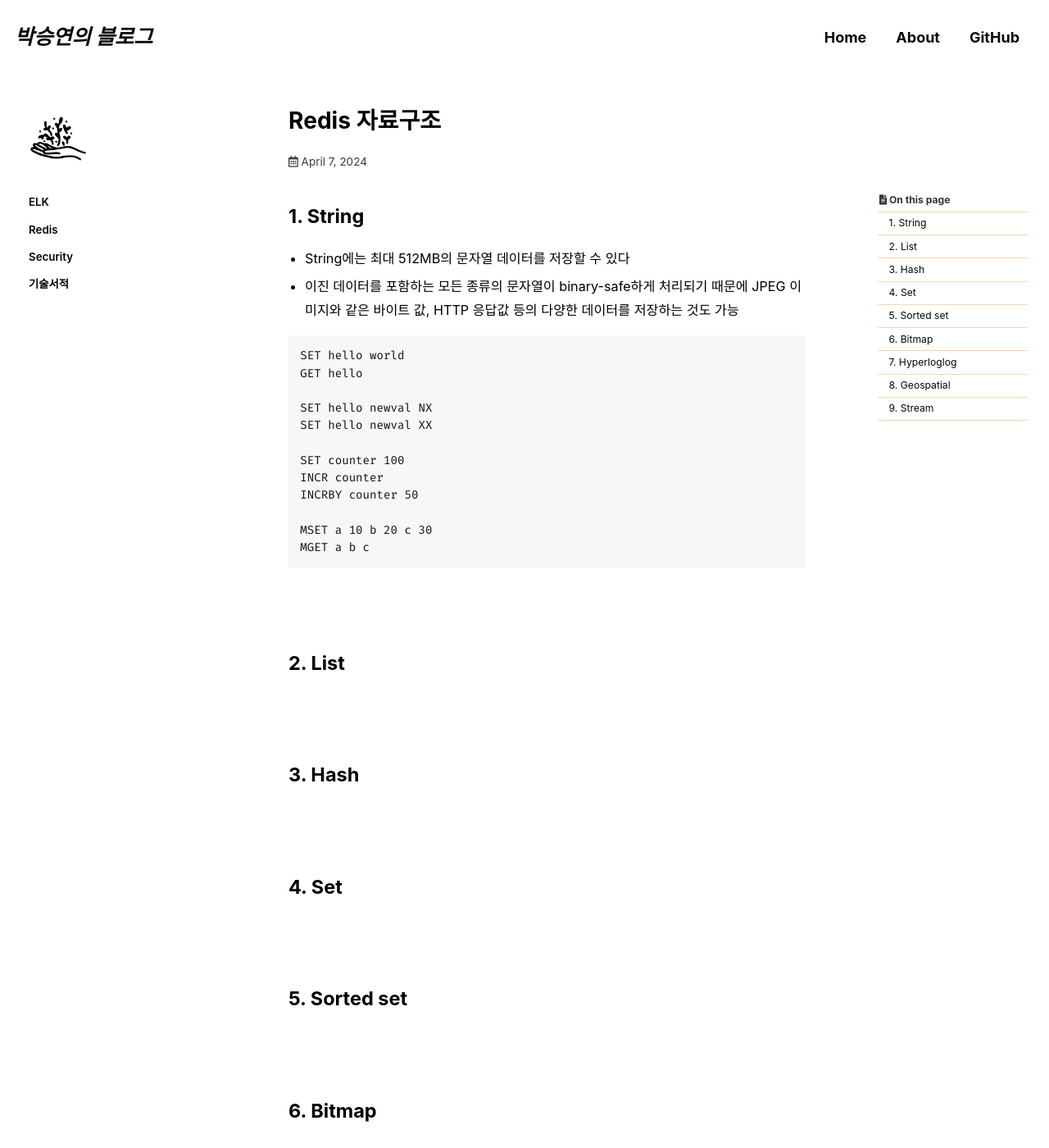
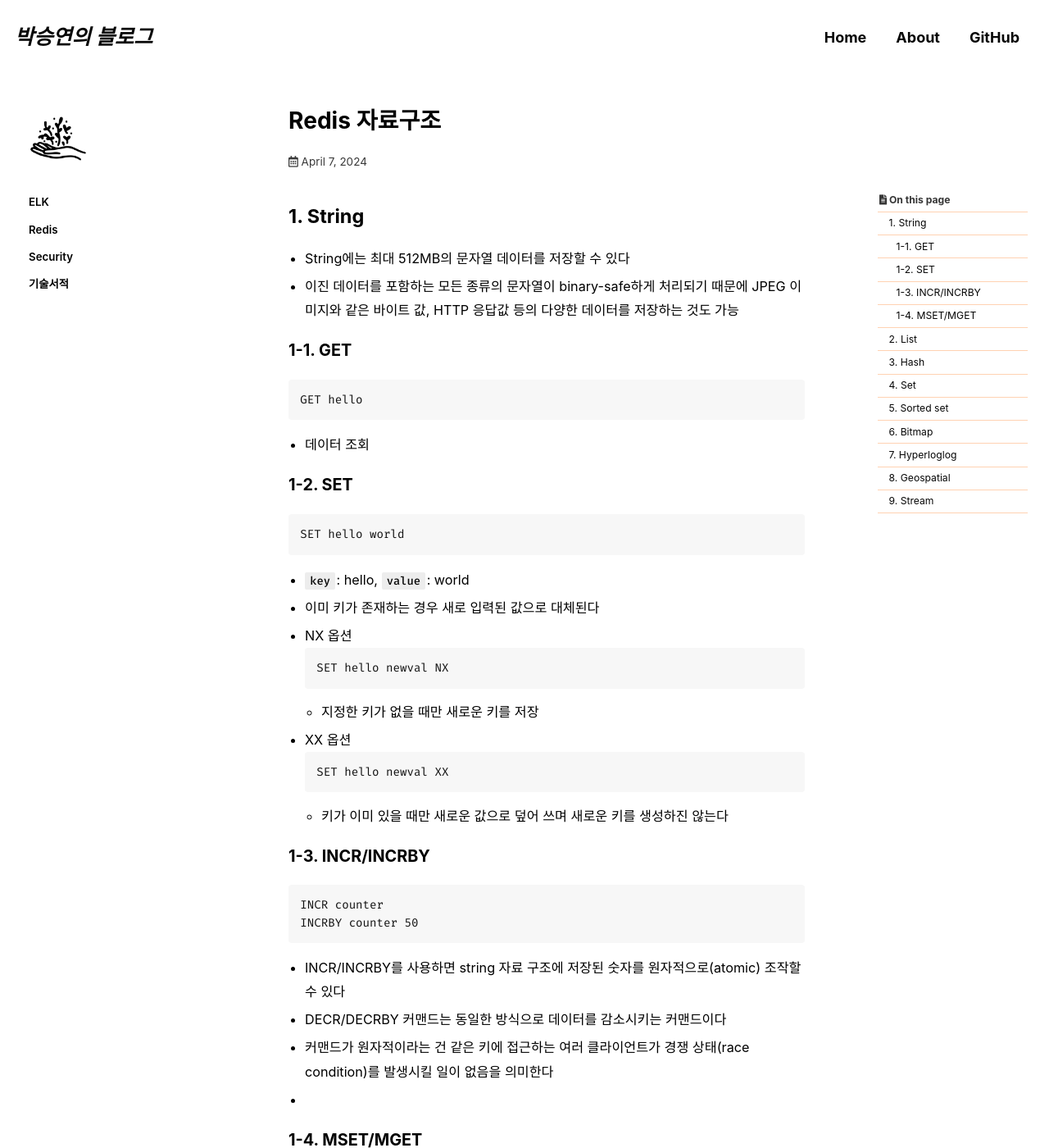
Before and after one commit to seungyeonpark/seungyeonpark.github.io, a Jekyll site: the page built from _posts/2024-04-07-redis-datastructure.md, in a window 1280 px wide and 1400 px high. Shown: the whole window at 82% size. Built offline with Jekyll 4.4.1, drawn with Linux system fonts in a browser that asks for light colours; cached includes are drawn as plain includes; some web fonts are replaced; comment, search, counter and statistics services are not loaded; some of the changed text lies outside the part shown.

Commit message:
Doc: Redis 자료구조

````diff
--- a/_posts/2024-04-07-redis-datastructure.md
+++ b/_posts/2024-04-07-redis-datastructure.md
@@ -20,17 +20,41 @@ last_modified_at: 2024-04-07
 - String에는 최대 512MB의 문자열 데이터를 저장할 수 있다
 - 이진 데이터를 포함하는 모든 종류의 문자열이 binary-safe하게 처리되기 때문에 JPEG 이미지와 같은 바이트 값, HTTP 응답값 등의 다양한 데이터를 저장하는 것도 가능
 
+### 1-1. GET
+```
+GET hello
+```
+- 데이터 조회
+
+### 1-2. SET
 ```
 SET hello world
-GET hello
+```
+- `key`: hello, `value`: world
+- 이미 키가 존재하는 경우 새로 입력된 값으로 대체된다
+- NX 옵션
+  ```
+  SET hello newval NX
+  ```
+  - 지정한 키가 없을 때만 새로운 키를 저장
+- XX 옵션
+  ```
+  SET hello newval XX
+  ```
+  - 키가 이미 있을 때만 새로운 값으로 덮어 쓰며 새로운 키를 생성하진 않는다
 
-SET hello newval NX
-SET hello newval XX
-
-SET counter 100
+### 1-3. INCR/INCRBY
+```
 INCR counter
 INCRBY counter 50
+```
+- INCR/INCRBY를 사용하면 string 자료 구조에 저장된 숫자를 원자적으로(atomic) 조작할 수 있다
+- DECR/DECRBY 커맨드는 동일한 방식으로 데이터를 감소시키는 커맨드이다
+- 커맨드가 원자적이라는 건 같은 키에 접근하는 여러 클라이언트가 경쟁 상태(race condition)를 발생시킬 일이 없음을 의미한다
+-
 
+### 1-4. MSET/MGET
+```
 MSET a 10 b 20 c 30
 MGET a b c
 ```
````
